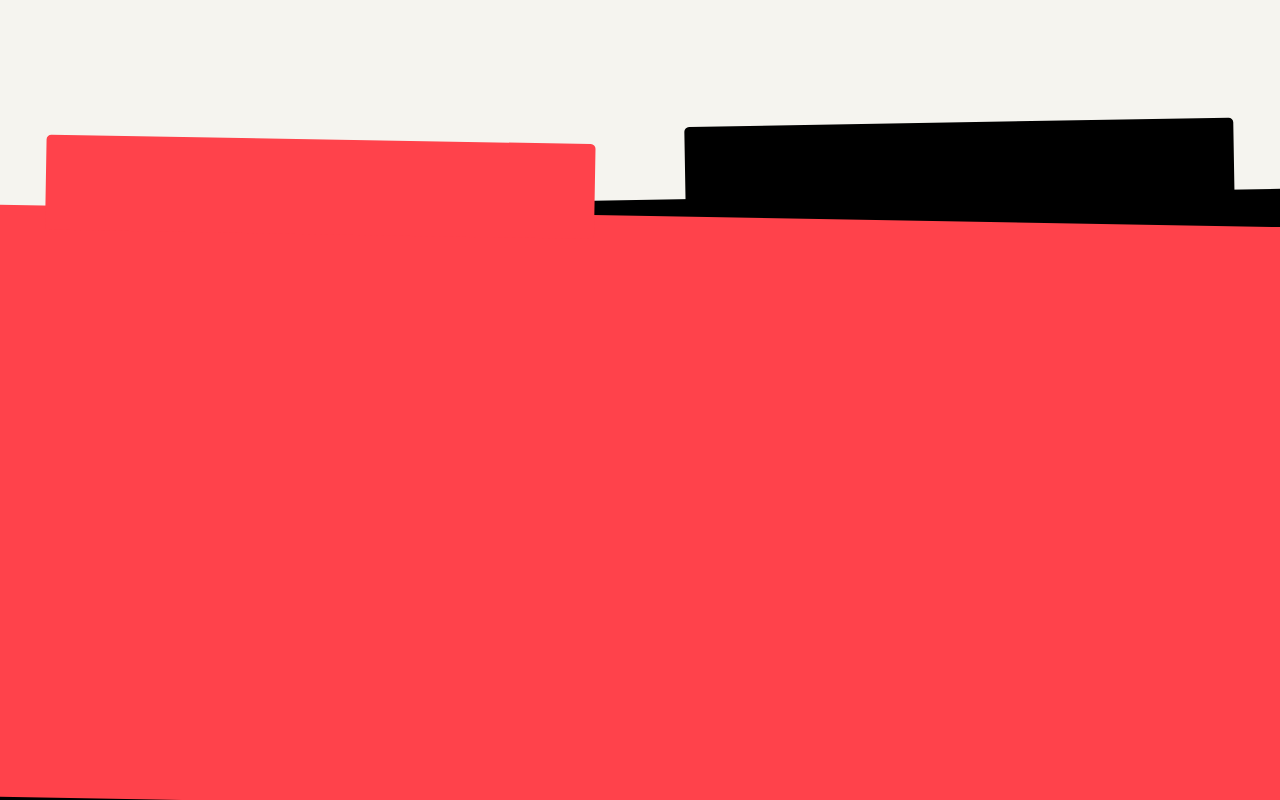
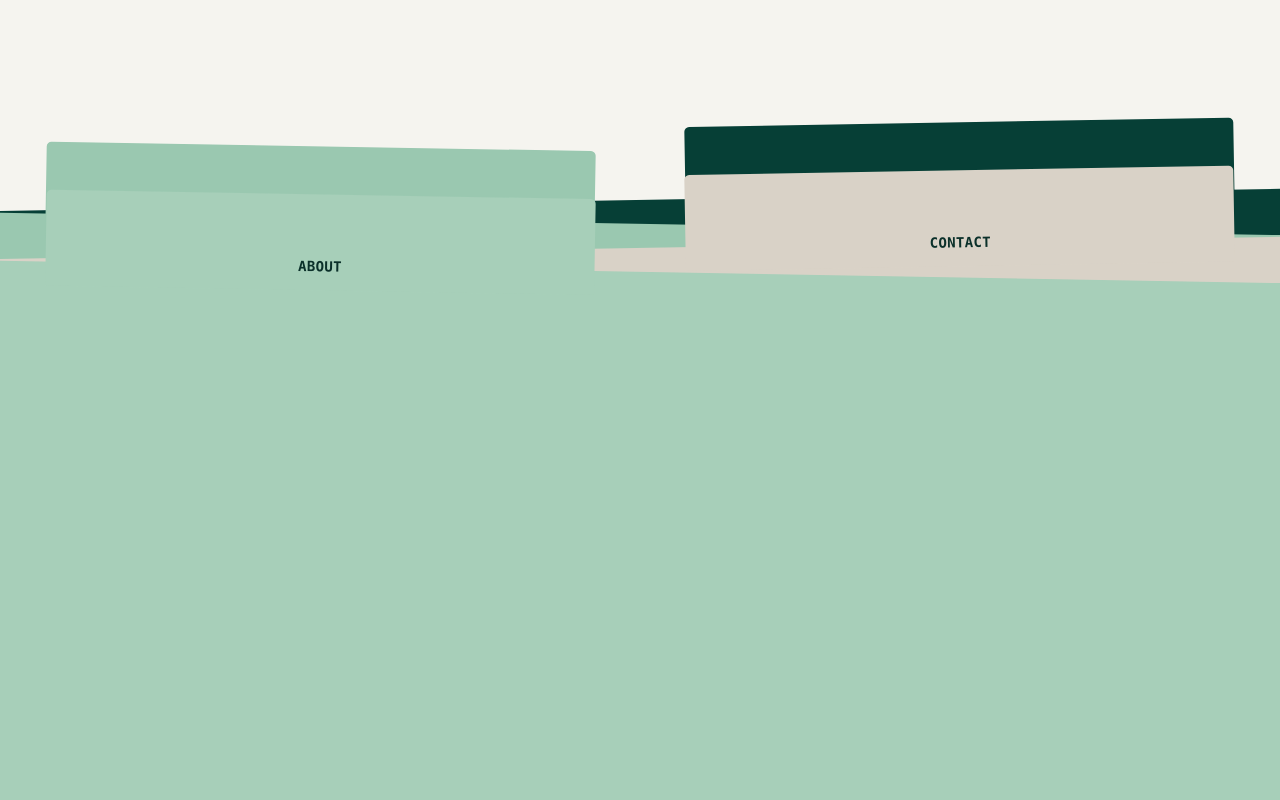
Before and after one commit to GraphicMiles/graphicmiles-portfolio, a React (Vite) app: page / in a window 1280 px wide. Built offline with nearby package versions, Linux system fonts and the light colour scheme.

Commit message:
Make folder reusable with labeled orientations

```diff
--- a/src/App.tsx
+++ b/src/App.tsx
@@ -1,21 +1,33 @@
-import type { ReactNode } from 'react'
+import type { CSSProperties, ReactNode } from 'react'
 
 type FolderProps = {
-  tone: 'black' | 'red'
-  flipped?: boolean
-  layer: 'back' | 'front'
+  orientation: 'left' | 'right'
+  backgroundColor: string
+  label: string
+  children?: ReactNode
+  labelColor?: string
 }
 
 function Navbar() {
   return <header className="navbar" aria-label="Site navigation" />
 }
 
-function Folder({ tone, flipped = false, layer }: FolderProps) {
-  return <div className={`folder folder--${tone} folder--${layer} ${flipped ? 'folder--flipped' : ''}`} aria-label={`${tone} portfolio folder`} role="img" />
+function Folder({ orientation, backgroundColor, label, children, labelColor = '#0b302a' }: FolderProps) {
+  const style = {
+    '--folder-color': backgroundColor,
+    '--folder-label-color': labelColor,
+  } as CSSProperties
+
+  return (
+    <section className={`folder folder--${orientation}`} style={style} aria-label={`${label} folder`}>
+      <span className="folder__label">{label}</span>
+      <div className="folder__content">{children}</div>
+    </section>
+  )
 }
 
 function MainContainer({ children }: { children: ReactNode }) {
-  return <main className="main-container">{children}</main>
+  return <main className="main-container"><div className="folder-stack">{children}</div></main>
 }
 
 export default function App() {
@@ -23,8 +35,10 @@ export default function App() {
     <div className="app">
       <Navbar />
       <MainContainer>
-        <Folder tone="black" layer="back" />
-        <Folder tone="red" layer="front" flipped />
+        <Folder orientation="right" backgroundColor="#063f36" label="2026" labelColor="#e6f2df" />
+        <Folder orientation="left" backgroundColor="#9ac8b0" label="Projects" />
+        <Folder orientation="right" backgroundColor="#d9d2c7" label="Contact" />
+        <Folder orientation="left" backgroundColor="#a7cfb9" label="About" />
       </MainContainer>
     </div>
   )
--- a/src/index.css
+++ b/src/index.css
@@ -3,8 +3,6 @@
   --folder-radius: .3rem;
   --navbar-height: 0px;
   --folder-angle: -1deg;
-  --black-folder: #000;
-  --red-folder: #ff424b;
 }
 
 * { box-sizing: border-box; }
@@ -30,21 +28,27 @@ body {
 .app { width: 100%; height: 100%; display: flex; flex-direction: column; overflow: hidden; background: var(--page); }
 .navbar { width: 100%; height: var(--navbar-height); flex: 0 0 var(--navbar-height); }
 .main-container { position: relative; width: 100%; height: calc(100% - var(--navbar-height)); min-height: 0; overflow: hidden; }
+.folder-stack { position: absolute; right: 0; bottom: 0; left: 0; width: 100%; height: 75%; }
 
+/* The stack owns placement. Each Folder only owns its own silhouette and label. */
 .folder {
   position: absolute;
   right: auto;
   bottom: 0;
   left: 50%;
   width: 110%;
+  height: 100%;
   background: var(--folder-color);
   transform-origin: bottom center;
 }
 
-.folder--back { z-index: 1; height: 75%; transform: translateX(-50%) rotate(var(--folder-angle)); }
-.folder--front { z-index: 2; bottom: -.5rem; height: calc(75% - .5rem); transform: translateX(-50%) scaleX(-1) rotate(var(--folder-angle)); }
-.folder--black { --folder-color: var(--black-folder); }
-.folder--red { --folder-color: var(--red-folder); }
+.folder:nth-child(1) { z-index: 1; bottom: 0; }
+.folder:nth-child(2) { z-index: 2; bottom: -4%; }
+.folder:nth-child(3) { z-index: 3; bottom: -8%; }
+.folder:nth-child(4) { z-index: 4; bottom: -12%; }
+
+.folder--right { transform: translateX(-50%) rotate(var(--folder-angle)); }
+.folder--left { transform: translateX(-50%) scaleX(-1) rotate(var(--folder-angle)); }
 
 .folder::before {
   position: absolute;
@@ -58,7 +62,31 @@ body {
   content: "";
 }
 
+.folder__label {
+  position: absolute;
+  z-index: 2;
+  top: -8%;
+  right: 7%;
+  width: max(12rem, 39%);
+  height: max(3rem, 16%);
+  display: flex;
+  align-items: center;
+  justify-content: center;
+  color: var(--folder-label-color);
+  font-family: "SFMono-Regular", Consolas, monospace;
+  font-size: clamp(.62rem, 1.1vw, .9rem);
+  font-weight: 650;
+  letter-spacing: .02em;
+  text-transform: uppercase;
+  pointer-events: none;
+}
+
+.folder--left .folder__label { transform: scaleX(-1); }
+.folder__content { position: absolute; z-index: 3; inset: 0; pointer-events: none; }
+.folder--left .folder__content { transform: scaleX(-1); }
+
 @media (max-width: 720px) {
+  .folder-stack { height: 65%; }
   .folder { width: 110%; }
-  .folder::before { top: -2rem; height: 2rem; }
+  .folder::before, .folder__label { top: -2rem; height: 2rem; }
 }
```
